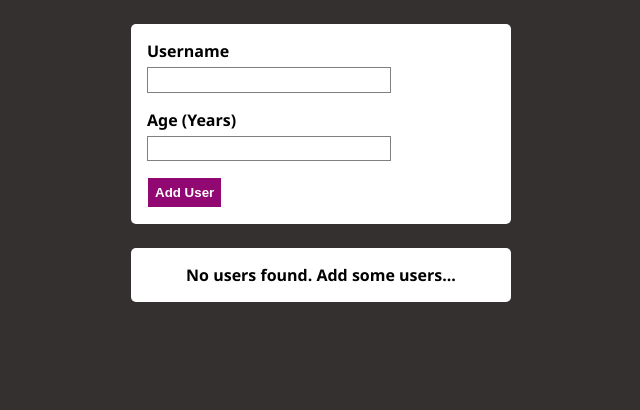
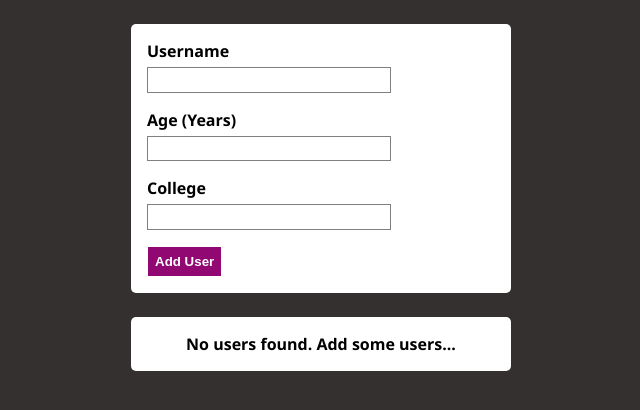
Before and after one commit to gyandors/react-user-data-app, a React (Create React App) app: page / in a window 1280 px wide. Shown: the top 410 px of the page, without its empty margins (319-959 px from the left). Built offline with nearby package versions, Linux system fonts and the light colour scheme.

Commit message:
Added new input field for College name

```diff
--- a/src/Components/Users/UserForm.css
+++ b/src/Components/Users/UserForm.css
@@ -4,12 +4,14 @@
 }
 
 .user-name-control,
-.user-id-control {
+.user-id-control,
+.user-college-control {
   margin-bottom: 1rem;
 }
 
 .user-name-control label,
-.user-id-control label {
+.user-id-control label,
+.user-college-control label {
   display: block;
   width: fit-content;
   font-weight: bold;
@@ -17,7 +19,8 @@
 }
 
 .user-name-control input,
-.user-id-control input {
+.user-id-control input,
+.user-college-control input {
   width: 70%;
   height: 1.6rem;
   padding: 2px;
--- a/src/Components/Users/UserForm.js
+++ b/src/Components/Users/UserForm.js
@@ -6,6 +6,7 @@ import './UserForm.css';
 export default function UserForm(props) {
   const enteredName = useRef();
   const enteredAge = useRef();
+  const enteredCollege = useRef();
 
   const [isValid, setisValid] = useState();
 
@@ -13,8 +14,13 @@ export default function UserForm(props) {
     event.preventDefault();
     const newUserName = enteredName.current.value;
     const newUserAge = enteredAge.current.value;
+    const newUserCollage = enteredCollege.current.value;
 
-    if (newUserName.trim().length === 0 || newUserAge.trim().length === 0) {
+    if (
+      newUserName.trim().length === 0 ||
+      newUserAge.trim().length === 0 ||
+      newUserCollage.trim().length === 0
+    ) {
       setisValid({
         title: 'Invalid input',
         message: 'Please enter valid input',
@@ -30,11 +36,17 @@ export default function UserForm(props) {
       return;
     }
 
-    const newUser = { name: newUserName, age: newUserAge, id: Math.random() };
+    const newUser = {
+      name: newUserName,
+      age: newUserAge,
+      college: newUserCollage,
+      id: Math.random(),
+    };
     props.onAddNewUser(newUser);
 
     enteredName.current.value = '';
     enteredAge.current.value = '';
+    enteredCollege.current.value = '';
   }
 
   function clickHandler() {
@@ -60,6 +72,10 @@ export default function UserForm(props) {
             <label htmlFor="user-id">Age (Years)</label>
             <input type="number" id="user-id" ref={enteredAge} />
           </div>
+          <div className="user-college-control">
+            <label htmlFor="user-college">College</label>
+            <input type="text" id="user-college" ref={enteredCollege} />
+          </div>
           <button type="submit" className="btn">
             Add User
           </button>
--- a/src/Components/Users/UserList.css
+++ b/src/Components/Users/UserList.css
@@ -8,4 +8,6 @@
   margin: 5px 0;
   padding: 5px 0;
   border-bottom: 1px solid gray;
+  display: flex;
+  justify-content: space-between;
 }
--- a/src/Components/Users/UserList.js
+++ b/src/Components/Users/UserList.js
@@ -14,7 +14,9 @@ export default function UserList(props) {
         {props.users.map((user) => {
           return (
             <li key={user.id}>
-              {user.name} ({user.age} years old)
+              <span>{user.name} </span>
+              <span>{user.age} years old </span>
+              <span>{user.college}</span>
             </li>
           );
         })}
```
